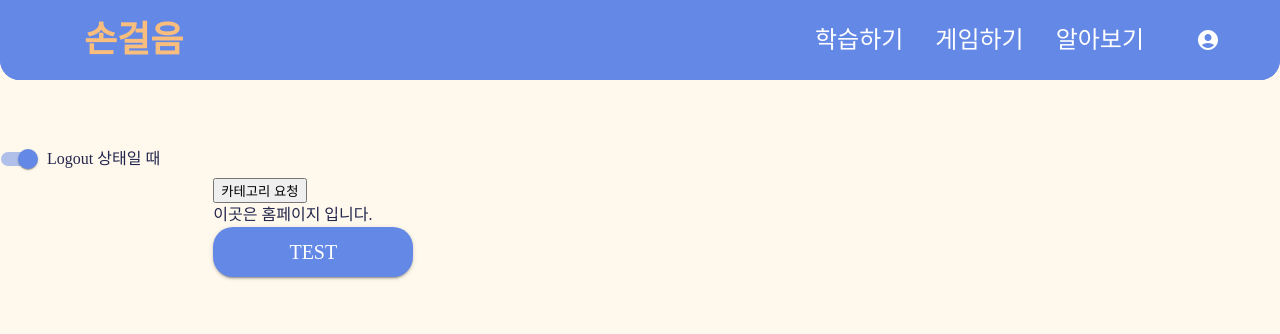
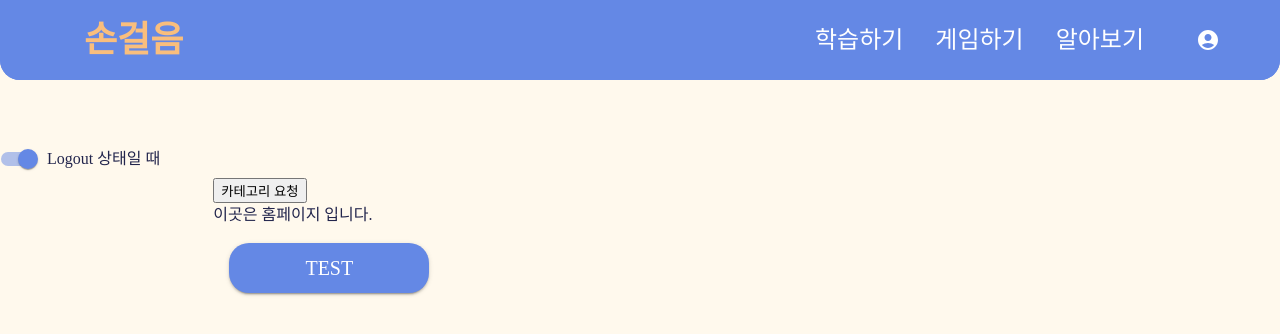
Before and after one commit to haegomm/SonGeoreum, a React (Create React App) app in the folder frontend/: page / in a window 1280 px wide. Shown: the top 334 px of the page. Built offline with nearby package versions, Linux system fonts and the light colour scheme.

Commit message:
feat: add margin for button

```diff
--- a/frontend/src/common/button/Button.jsx
+++ b/frontend/src/common/button/Button.jsx
@@ -111,10 +111,12 @@ export default function LargeButton({
   backgroundColor,
   disable,
   onclick,
+  margin,
 }) {
   console.log({ text, type, backgroundColor, disable, onclick });
   const disabled = disable ? disable : false;
   const onclickMethod = onclick ? onclick : undefined;
+  const marginSize = margin ? margin : 16;
 
   let selectedType = typeList[0];
   for (let i = 0; i < typeNameList.length; i++) {
@@ -137,6 +139,7 @@ export default function LargeButton({
         fontSize: selectedType.fontSize,
         fontWeight: selectedType.fontWeight,
         color: selectedType.color,
+        margin: marginSize,
       }}
     >
       {text}
```
